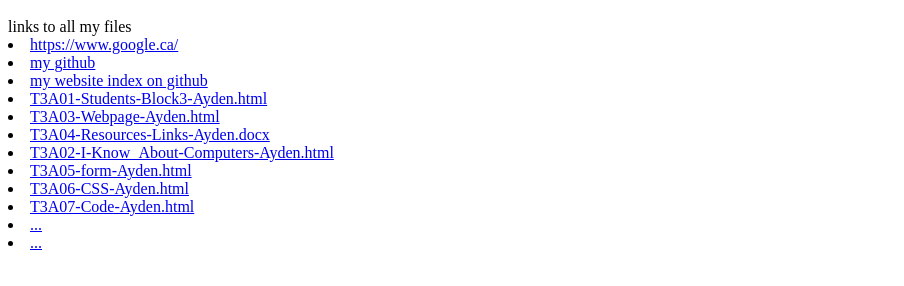
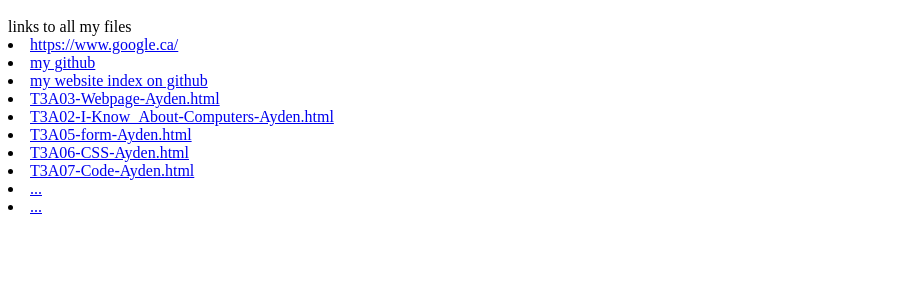
Before and after one commit to Mss821/mss-game-dev-the, a plain HTML site: page public/index.html in a window 1280 px wide. Shown: the part 48-334 px from the top of the page, without its empty margins (0-904 px from the left). Drawn offline with Linux system fonts and the light colour scheme.

Commit message:
Update index.html

```diff
--- a/public/index.html
+++ b/public/index.html
@@ -7,9 +7,8 @@ links to all my files<br>
 <li><a href="https://github.com/Mss821/mss-game-dev-the"> my github</a>
 <li><a href="https://github.com/Mss821/mss-game-dev-the/blob/main/public/index1.html"> my website index on github</a>
 
-<li><a href="T3A01-students-Block3-Ayden.html">T3A01-Students-Block3-Ayden.html</a>
+
 <li><a href="T3A03-Webpage-Ayden.html">T3A03-Webpage-Ayden.html</a>
-<li><a href="T3A04-Resources-Links-Ayden.docx">T3A04-Resources-Links-Ayden.docx</a>
 <li><a href="T3A02-I-Know_About-Computers-Ayden.html">T3A02-I-Know_About-Computers-Ayden.html</a>
 <li><a href="T3A05-form-Ayden.html">T3A05-form-Ayden.html</a>
 <li><a href="T3A06-CSS-Ayden.html">T3A06-CSS-Ayden.html</a>
```
